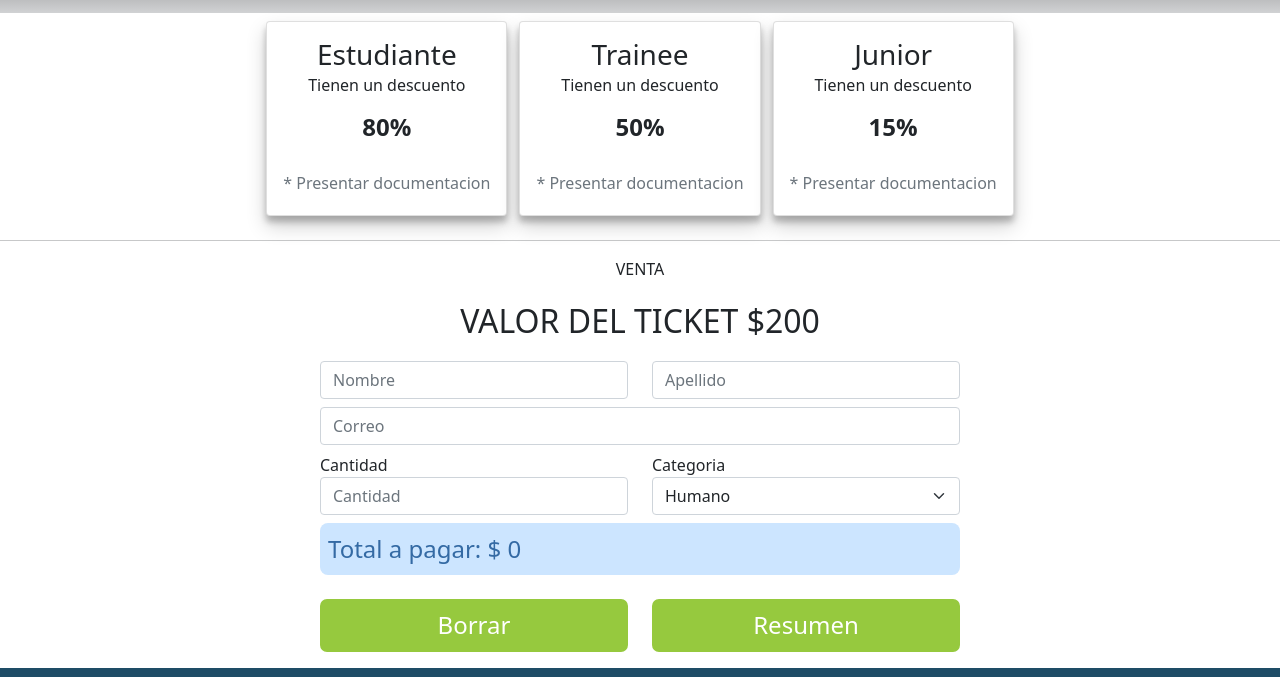
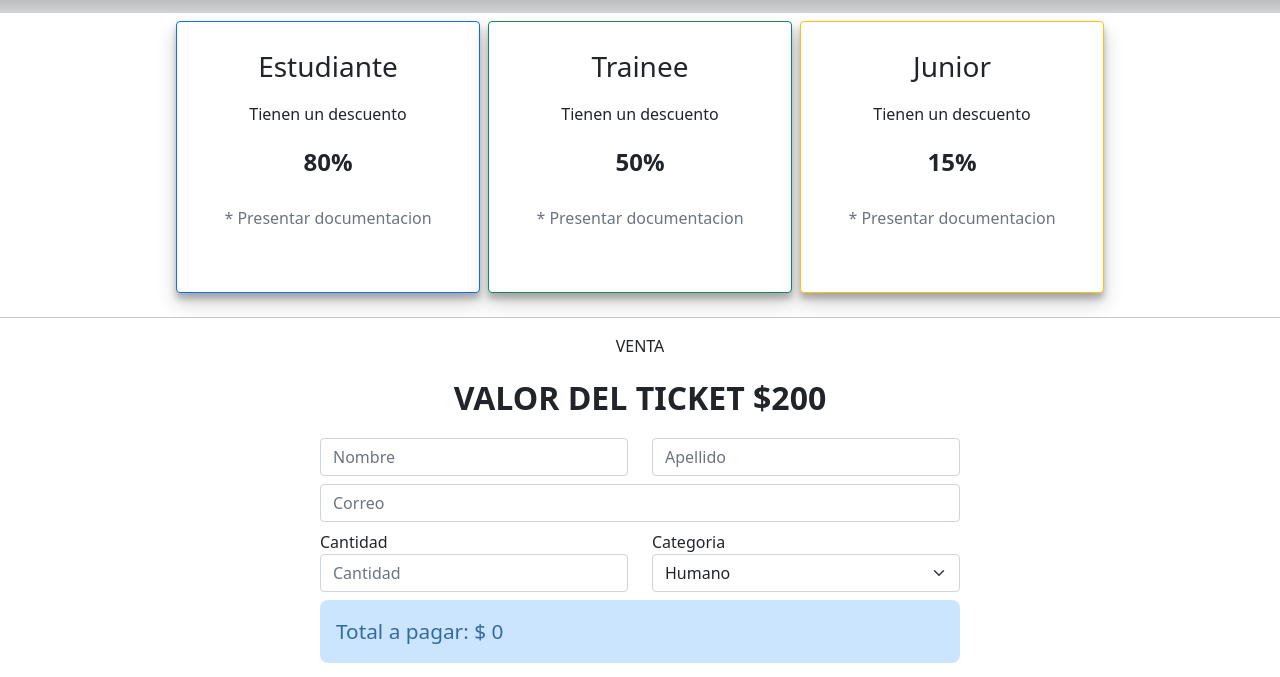
Before and after one commit to dieherbar/proyectoIntegrador1, a plain HTML site: page entradas.html in a window 1280 px wide. Shown: the part 107-784 px from the top of the page. Drawn offline with nearby package versions, Linux system fonts and the light colour scheme.

Commit message:
mejoras ejercicio entradas

```diff
--- a/entradas.html
+++ b/entradas.html
@@ -52,40 +52,34 @@
           </div>
       </nav>
       <!-- <div class=""> -->
-    <div class="d-flex justify-content-center ">
-        <div class="col-4-md text-center">
-            <div class="card mx-1" >
+    <div class="d-flex flex-wrap justify-content-center " id="card-category">
+        <div class="card mx-1 border border-primary col-2-md text-center ">
+            <div class=" " >
                 <div class="card-body lh-lg">
-                    <h5 class="card-title fs-3">Estudiante</h5>
-                    <h6 class="card-subtitle mb-2 ">Tienen un descuento</h6>
+                    <h5 class="card-title fs-3 lh-lg">Estudiante</h5>
+                    <h6 class="card-subtitle mb-2 lh-lg">Tienen un descuento</h6>
                     <p class="card-text fs-4 fw-bold">80%</p>
                     <p class="card-text text-muted">* Presentar documentacion</p>
-                    <!-- <a href="#" class="card-link">Card link</a>
-                    <a href="#" class="card-link">Another link</a> -->
                 </div>
             </div>
         </div>
-        <div class="col-4-md text-center mx-1">
-            <div class="card mx-1" >
+        <div class="card mx-1 border border-success col-2-md text-center mx-1 ">
+            <div class="" >
                 <div class="card-body lh-lg">
-                    <h5 class="card-title fs-3">Trainee</h5>
-                    <h6 class="card-subtitle mb-2 ">Tienen un descuento</h6>
+                    <h5 class="card-title fs-3 lh-lg">Trainee</h5>
+                    <h6 class="card-subtitle mb-2 lh-lg">Tienen un descuento</h6>
                     <p class="card-text fs-4 fw-bold">50%</p>
                     <p class="card-text text-muted">* Presentar documentacion</p>
-                    <!-- <a href="#" class="card-link">Card link</a>
-                    <a href="#" class="card-link">Another link</a> -->
                 </div>
             </div>
         </div>
-        <div class="col-4-md text-center">
-            <div class="card mx-1" >
+        <div class="card mx-1 border border-warning col-2-md text-center">
+            <div class="" >
                 <div class="card-body lh-lg">
-                    <h5 class="card-title fs-3">Junior</h5>
-                    <h6 class="card-subtitle mb-2 ">Tienen un descuento</h6>
+                    <h5 class="card-title fs-3 lh-lg">Junior</h5>
+                    <h6 class="card-subtitle mb-2 lh-lg">Tienen un descuento</h6>
                     <p class="card-text fs-4 fw-bold">15%</p>
                     <p class="card-text text-muted">* Presentar documentacion</p>
-                    <!-- <a href="#" class="card-link">Card link</a>
-                    <a href="#" class="card-link">Another link</a> -->
                 </div>
             </div>
         </div>
@@ -93,7 +87,7 @@
 <hr>
       <div class="text-uppercase text-center">
         <p>venta</p>
-        <p class="text-uppercase fs-2">valor del ticket $200</p>
+        <p class="text-uppercase fw-bold fs-2">valor del ticket $200</p>
       </div>
       <div class="">
         <div class="d-flex justify-content-center mb-3">
@@ -155,7 +149,7 @@
                 </div> -->
             </div>
 
-            <div class="pagar p-2">
+            <div class="pagar p-3">
               Total a pagar: $ <span id="total">0</span>
             </div>
             <div class="row mt-4">
--- a/estilos/style.css
+++ b/estilos/style.css
@@ -139,7 +139,7 @@ nav img{
     padding: 0.375rem 0.75rem;
 }
 .pagar{
-    font-size: 1.5rem;
+    font-size: 1.3rem;
     background-color: #CCE5FF;
     color:#346AA4;
     border-radius: 0.5rem;
@@ -154,3 +154,7 @@ nav img{
     font-size: 1.5rem;
 
   }
+  #card-category .card{
+    height: 17rem;
+    width: 19rem;
+  }
```
